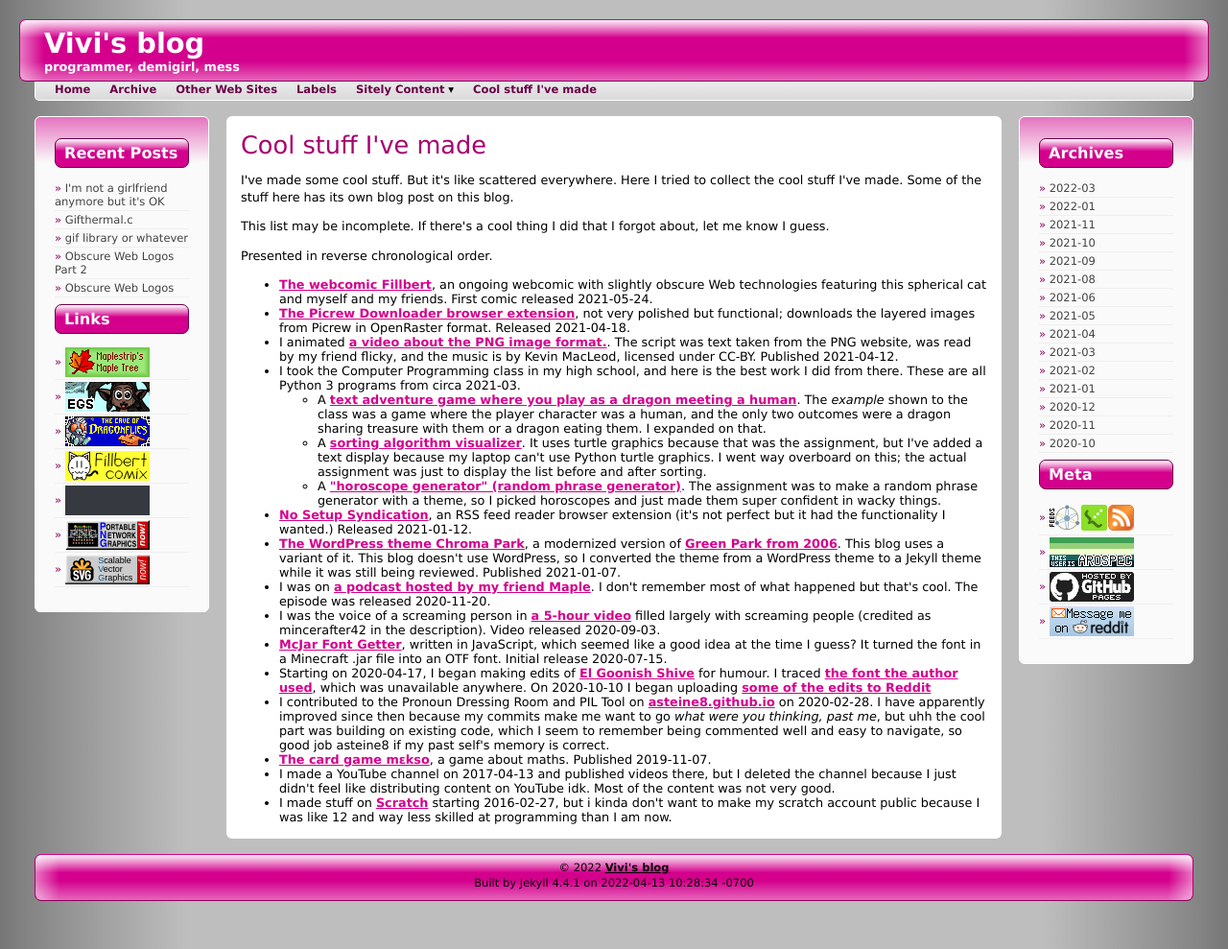
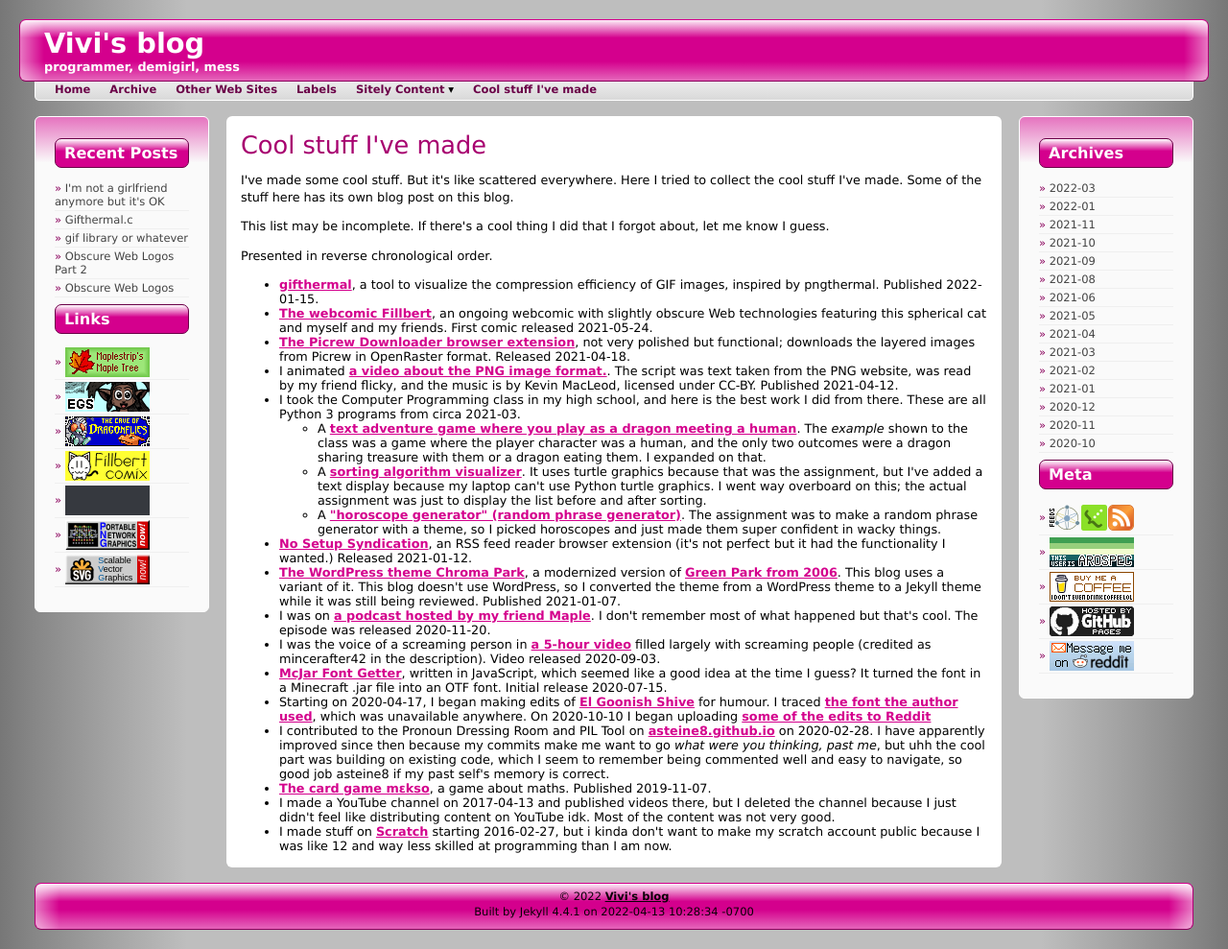
Before and after one commit to mincerafter42/mincerafter42.github.io, a Jekyll site: the page built from portfolio.md, in a window 1280 px wide. Shown: the whole page at 96% size. Built offline with Jekyll 4.4.1, drawn with Linux system fonts in a browser that asks for light colours.

Commit message:
Added gifthermal.c to portfolio. Added donation button.

```diff
--- a/_includes/widgets/meta_buttons.html
+++ b/_includes/widgets/meta_buttons.html
@@ -8,6 +8,7 @@
 </map>
 <img src="/assets/feeds-8831.png" alt="Syndication feeds" usemap="#feeds"/></li>
 <li><a href="/labels"><img src="/assets/ident-8831.gif" alt="This user is aromantic, a demigirl, trans, non-binary, and asexual."></a></li>
+<li><a href="https://buymeacoffee.com/mincerafter42"><img src="/assets/bmac-8831.png" alt="Buy me a coffee (I don't even drink coffee lol)"></a></li>
 <li><a href="https://pages.github.com"><img src="/assets/gh-pages-8831.png" alt="Hosted by GitHub Pages"></a></li>
 <li><a href="https://www.reddit.com/message/compose?to=mincerafter42&subject=Blog"><img src="/assets/reddit-8831.png" alt="Message me on Reddit"></a></li>
 </ul>
--- a/portfolio.md
+++ b/portfolio.md
@@ -6,6 +6,7 @@
 This list may be incomplete. If there's a cool thing I did that I forgot about, let me know I guess.
 
 Presented in reverse chronological order.
+- [gifthermal](/2022/01/15/gifthermal.c), a tool to visualize the compression efficiency of GIF images, inspired by pngthermal. Published 2022-01-15.
 - [The webcomic Fillbert](https://mincerafter42.github.io/fillbert), an ongoing webcomic with slightly obscure Web technologies featuring this spherical cat and myself and my friends. First comic released 2021-05-24.
 - [The Picrew Downloader browser extension](https://github.com/mincerafter42/picrew-downloader), not very polished but functional; downloads the layered images from Picrew in OpenRaster format. Released 2021-04-18.
 - I animated [a video about the PNG image format.](/assets/png.mp4). The script was text taken from the PNG website, was read by my friend flicky, and the music is by Kevin MacLeod, licensed under CC-BY. Published 2021-04-12.
```
Also changed, not shown: _data/header_menu.yml (line endings or trailing spaces), assets/bmac-8831.png (added).
